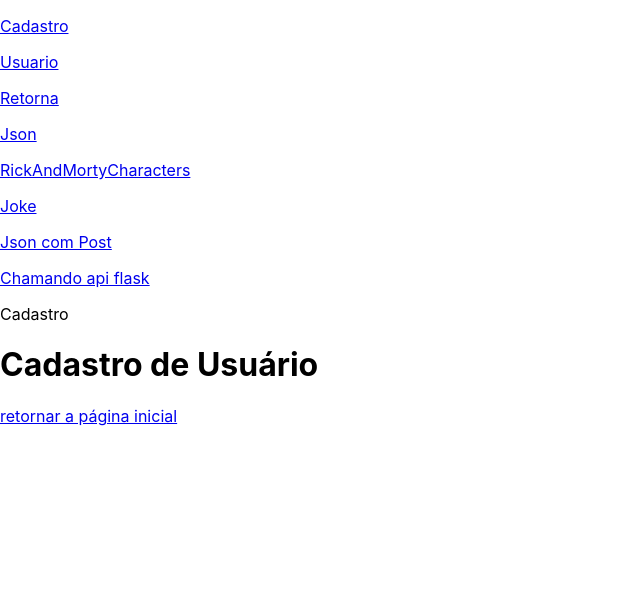
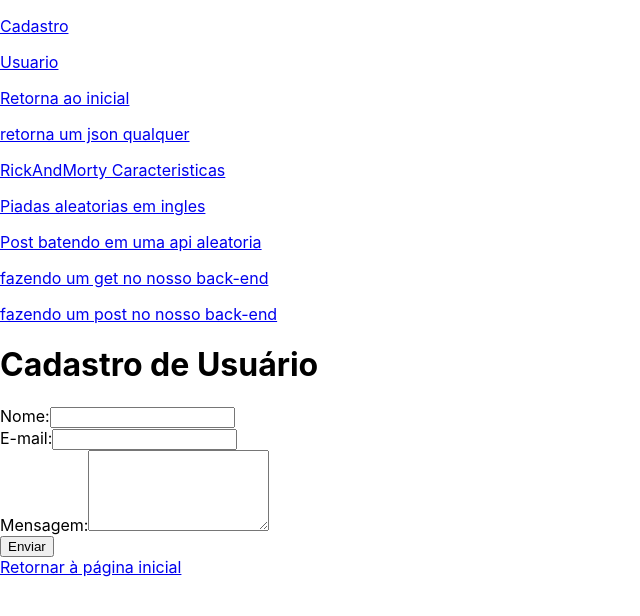
Before and after one commit to GabrielAquila/Impacta-v2, a React (Create React App) app in the folder 4semestre/Frameworks/primeiro-app/: page /cadastro in a window 1280 px wide. Shown: the top 616 px of the page, without its empty margins (0-640 px from the left). Built offline with nearby package versions, Linux system fonts and the light colour scheme.

Commit message:
componente post com nossa api
Signed-off-by: Gabriel Aquila <capu.gabriel@gmail.com>

```diff
--- a/4semestre/Frameworks/primeiro-app/package.json
+++ b/4semestre/Frameworks/primeiro-app/package.json
@@ -7,15 +7,16 @@
     "@testing-library/react": "^13.4.0",
     "@testing-library/user-event": "^13.5.0",
     "axios": "^1.3.6",
+    "faker": "^5.5.3",
     "node-fetch": "^3.3.1",
     "react": "^18.2.0",
     "react-dom": "^18.2.0",
     "react-router-dom": "^6.10.0",
-    "react-scripts": "^5.0.1",
+    "react-scripts": "^2.1.3",
     "web-vitals": "^2.1.4"
   },
   "scripts": {
-    "start": "react-scripts start",
+    "start": "react-scripts --openssl-legacy-provider start",
     "build": "react-scripts build",
     "test": "react-scripts test",
     "eject": "react-scripts eject"
--- a/4semestre/Frameworks/primeiro-app/src/ApiFlask.js
+++ /dev/null
@@ -1,29 +0,0 @@
-import React, { useState, useEffect } from "react";
-
-export default function ApiFlask() {
-  const [jsonData, setJsonData] = useState([]);
-
-  const getApiData = async () => {
-      const data = await fetch("http://127.0.0.1:5000/api/json", {
-        mode: "cors"
-      }).then((response) => response.json());
-      setJsonData(data);
-    }
-
-  useEffect(() => {
-    getApiData();
-  }, []);
-
-  return (
-    <div className="flask-container">
-      {jsonData && jsonData.map((data) => (
-        <div className="flask-item" key={data.rg}>
-          <h3>Retorno Json</h3>
-          <p>Nome: {data.nome}</p>
-          <p>Idade: {data.idade}</p>
-          <p>RG: {data.rg}</p>
-        </div>
-      ))}
-    </div>
-  );
-}
--- a/4semestre/Frameworks/primeiro-app/src/App.js
+++ b/4semestre/Frameworks/primeiro-app/src/App.js
@@ -1,37 +1,40 @@
 import React from 'react';
 import {Route, Routes, Link} from 'react-router-dom'
 import Cadastro from './Cadastro';
-import Usuario from './Usuario';
-import Retorna from './Retorna';
-import Json from './Json';
+import RetornaText from './RetornaText';
+import JsonReturn from './JsonReturn';
 import RickAndMortyCharacters from './RickAndMortyCharacters';
 import Joke from './Joke';
 import JsonPost from './JsonPost';
-import ApiFlask from './ApiFlask';
+import UsuarioPagInicial from './UsuarioPagInicial';
+import GetApiFlask from './GetApiFlask';
+import PostApiFlask from './PostApiFlask';
 
 export default function App() {
   return (
       <>
     <header>
-    <p><Link to='/cadastro'>Cadastro</Link></p>
-    <p><Link to='/usuario'>Usuario</Link></p>
-    <p><Link to='/retorna'>Retorna</Link></p>
-    <p><Link to='/json'>Json</Link></p>
-    <p><Link to='/RickAndMortyCharacters'>RickAndMortyCharacters</Link></p>
-    <p><Link to='/Joke'>Joke</Link></p>
-    <p><Link to='/JsonPost'>Json com Post</Link></p>
-    <p><Link to='/ApiFlask'>Chamando api flask</Link></p>
+    <p><Link to='/Cadastro'>Cadastro</Link></p>
+    <p><Link to='/UsuarioPagInicial'>Usuario</Link></p>
+    <p><Link to='/RetornaText'>Retorna ao inicial</Link></p>
+    <p><Link to='/JsonReturn'>retorna um json qualquer</Link></p>
+    <p><Link to='/RickAndMortyCharacters'>RickAndMorty Caracteristicas</Link></p>
+    <p><Link to='/Joke'>Piadas aleatorias em ingles</Link></p>
+    <p><Link to='/JsonPost'>Post batendo em uma api aleatoria</Link></p>
+    <p><Link to='/GetApiFlask'>fazendo um get no nosso back-end</Link></p>
+    <p><Link to='/PostApiFlask'>fazendo um post no nosso back-end</Link></p>
     </header>
     <main>
         <Routes>
-          <Route path='/usuario' element= {<Usuario/>}/>
-          <Route path='/cadastro' element= {<Cadastro/>}/>
-          <Route path='/retorna' element= {<Retorna/>}/>
-          <Route path='/json' element= {<Json/>}/>
+          <Route path='/UsuarioPagInicial' element= {<UsuarioPagInicial/>}/>
+          <Route path='/Cadastro' element= {<Cadastro/>}/>
+          <Route path='/RetornaText' element= {<RetornaText/>}/>
+          <Route path='/JsonReturn' element= {<JsonReturn/>}/>
           <Route path='/RickAndMortyCharacters' element= {<RickAndMortyCharacters/>}/>
           <Route path='/Joke' element= {<Joke/>}/>
           <Route path='/JsonPost' element= {<JsonPost/>}/>
-          <Route path='/ApiFlask' element= {<ApiFlask/>}/>
+          <Route path='/GetApiFlask' element= {<GetApiFlask/>}/>
+          <Route path='/PostApiFlask' element= {<PostApiFlask/>}/>
         </Routes>
       </main></>
 
--- a/4semestre/Frameworks/primeiro-app/src/Cadastro.js
+++ b/4semestre/Frameworks/primeiro-app/src/Cadastro.js
@@ -3,10 +3,21 @@ import { Link } from "react-router-dom";
 
 function Cadastro() {
   return (
-    <div>
-        <header>Cadastro</header>
+    <div className="container">
       <h1>Cadastro de Usuário</h1>
-      <Link to="/">retornar a página inicial</Link>
+      <form action="enviar.php" method="post">
+        <label htmlFor="nome">Nome:</label>
+        <input type="text" id="nome" name="nome" required/><br/>
+
+        <label htmlFor="email">E-mail:</label>
+        <input type="email" id="email" name="email" required/><br/>
+
+        <label htmlFor="mensagem">Mensagem:</label>
+        <textarea id="mensagem" name="mensagem" rows="5" required></textarea><br/>
+
+        <input type="submit" value="Enviar"/>
+      </form>
+      <Link to="/">Retornar à página inicial</Link>
     </div>
   );
 }
--- /dev/null
+++ b/4semestre/Frameworks/primeiro-app/src/GetApiFlask.js
@@ -0,0 +1,46 @@
+import React, { useState, useEffect } from "react";
+
+export default function GetApiFlask() {
+  const [jsonData, setJsonData] = useState([]);
+  const [error, setError] = useState(false);
+
+  const getApiData = async () => {
+    try {
+      const response = await fetch("http://127.0.0.1:5000/api/json", {
+        mode: "cors"
+      });
+      if (!response.ok) {
+        throw new Error("Erro na requisição");
+      }
+      const data = await response.json();
+      setJsonData(data);
+      setError(false);
+    } catch (error) {
+      setError(true);
+      console.error(error);
+    }
+  };
+
+  useEffect(() => {
+    getApiData();
+  }, []);
+
+  return (
+    <div className="flask-container">
+      {error && (
+        <div className="flask-error">
+          <h3>Ocorreu um erro na requisição</h3>
+        </div>
+      )}
+      {!error &&
+        jsonData.map((data) => (
+          <div className="flask-item" key={data.rg}>
+            <h3>Retorno Json</h3>
+            <p>Nome: {data.nome}</p>
+            <p>Idade: {data.idade}</p>
+            <p>RG: {data.rg}</p>
+          </div>
+        ))}
+    </div>
+  );
+}
--- a/4semestre/Frameworks/primeiro-app/src/JsonPost.js
+++ b/4semestre/Frameworks/primeiro-app/src/JsonPost.js
@@ -1,6 +1,6 @@
 import React, { useState } from 'react';
 
-function PostForm() {
+function Postjson() {
   const [title, setTitle] = useState('');
   const [body, setBody] = useState('');
   const [userId, setUserId] = useState('');
@@ -61,4 +61,4 @@ function PostForm() {
   );
 }
 
-export default PostForm;
+export default Postjson;
--- a/4semestre/Frameworks/primeiro-app/src/Json.js
+++ b/4semestre/Frameworks/primeiro-app/src/JsonReturn.js
@@ -1,6 +1,6 @@
 import React, { useState, useEffect } from 'react';
 
-export default function Alunos(){
+export default function JsonReturn(){
 
     const [users, setUsers] = useState();
 
@@ -25,8 +25,5 @@ return (
   </div>
 ))}
 </div>
-
-
-
    );
 }
--- /dev/null
+++ b/4semestre/Frameworks/primeiro-app/src/PostApiFlask.js
@@ -0,0 +1,75 @@
+import React, { useState } from 'react';
+
+function Form() {
+  const [nome, setNome] = useState('');
+  const [idade, setIdade] = useState('');
+  const [ra, setRa] = useState('');
+  const [id, setId] = useState(null);
+  const [formResponse, setFormResponse] = useState(null);
+  const [error, setError] = useState(null);
+
+  const postApiFlask = async () => {
+    const data = {
+    "nome": document.getElementById(nome),
+    "idade": document.getElementById(idade),
+    "ra": document.getElementById(ra)
+};
+    try {
+      const response = await fetch('http://127.0.0.1:5000/api/create_form', {
+        method: 'POST',
+        mode: "no-cors",
+        headers: {
+          'Access-Control-Allow-Origin': '*',
+          'Content-Type': 'application/json',
+        },
+        data: JSON.stringify(data),
+      });
+
+      if (response.status !== 201) {
+        throw new Error('Falhou meu jovem');
+      }
+
+      const responseData = await response.json();
+      setId(responseData.id);
+      setFormResponse(responseData);
+      setError(null);
+    } catch (err) {
+      setError('Falhou meu jovem');
+    }
+  };
+
+  return (
+    <div>
+      <form onSubmit={postApiFlask}>
+        <label>
+          Nome:
+          <input type="text" value={nome} onChange={(event) => setNome(event.target.value)} />
+        </label>
+        <label>
+          Idade:
+          <input type="number" value={idade} onChange={(event) => setIdade(event.target.value)} />
+        </label>
+        <label>
+          RA:
+          <input type="text" value={ra} onChange={(event) => setRa(event.target.value)} />
+        </label>
+        <button type="submit" onClick={postApiFlask}>Enviar</button>
+      </form>
+      {formResponse && (
+        <div>
+          <p>ID: {formResponse.id}</p>
+          <p>Nome: {formResponse.dados.nome}</p>
+          <p>Idade: {formResponse.dados.idade}</p>
+          <p>RA: {formResponse.dados.ra}</p>
+        </div>
+      )}
+      {error && (
+        <div>
+          <p>Error: {error}</p>
+        </div>
+      )}
+    </div>
+  );
+}
+
+export default Form;
--- a/4semestre/Frameworks/primeiro-app/src/Retorna.js
+++ b/4semestre/Frameworks/primeiro-app/src/RetornaText.js
@@ -1,7 +1,7 @@
 import React from "react";
 import { Link } from "react-router-dom";
 
-export default function Retorna (){
+export default function retorna (){
     // const location = useLocation();
     // const history = useHistory();
     // const { id } = useParams();
--- a/4semestre/Frameworks/primeiro-app/src/Usuario.js
+++ /dev/null
@@ -1,11 +0,0 @@
-import React from 'react';
-import { Link } from "react-router-dom";
-
-export default function Usuario(){
-   return (
-       <div>
-           <h1>Usuário</h1>
-           <Link to="/">retornar a página inicial</Link>
-       </div>
-   );
-}
--- /dev/null
+++ b/4semestre/Frameworks/primeiro-app/src/UsuarioPagInicial.js
@@ -0,0 +1,31 @@
+import React from 'react';
+import faker from 'faker';
+import { Link } from "react-router-dom";
+
+function UserScreen() {
+  const userData = {
+    name: faker.name.findName(),
+    email: faker.internet.email(),
+    address: `${faker.address.streetName()}, ${faker.address.streetAddress()}, ${faker.address.city()}, ${faker.address.stateAbbr()} ${faker.address.zipCode()}`,
+    phone: faker.phone.phoneNumber(),
+    avatar: faker.image.avatar(),
+  };
+
+  return (
+    <div className="container">
+      <h1>Dados do Usuário</h1>
+      <div className="user-info">
+        <img src={userData.avatar} alt="Avatar do usuário" />
+        <div className="user-details">
+          <p><strong>Nome:</strong> {userData.name}</p>
+          <p><strong>E-mail:</strong> {userData.email}</p>
+          <p><strong>Endereço:</strong> {userData.address}</p>
+          <p><strong>Telefone:</strong> {userData.phone}</p>
+        </div>
+      </div>
+      <Link to="/">Retornar à página inicial</Link>
+    </div>
+  );
+}
+
+export default UserScreen;
```
Also changed, not shown: 2 other files (tests, documents, lock files or other folders).
